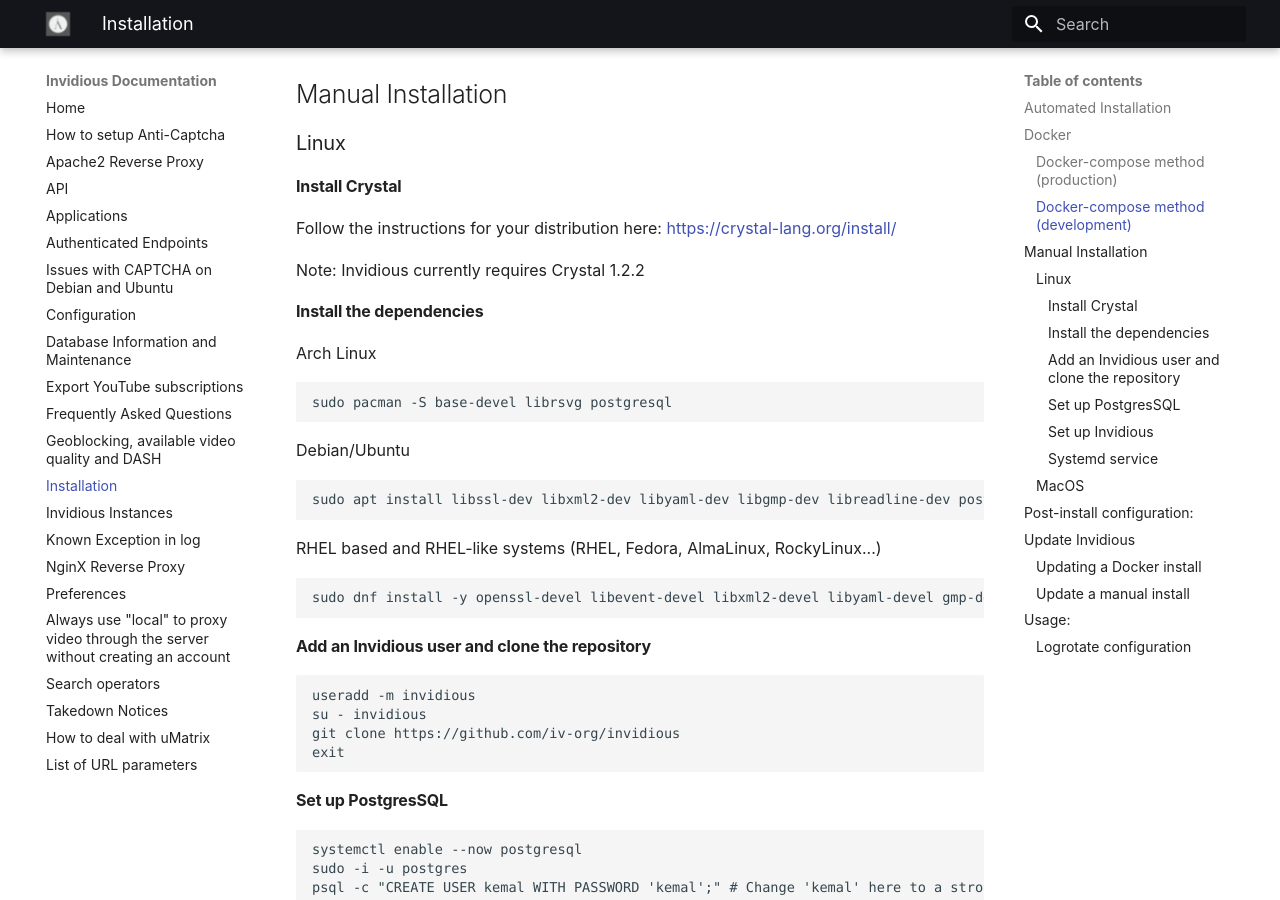
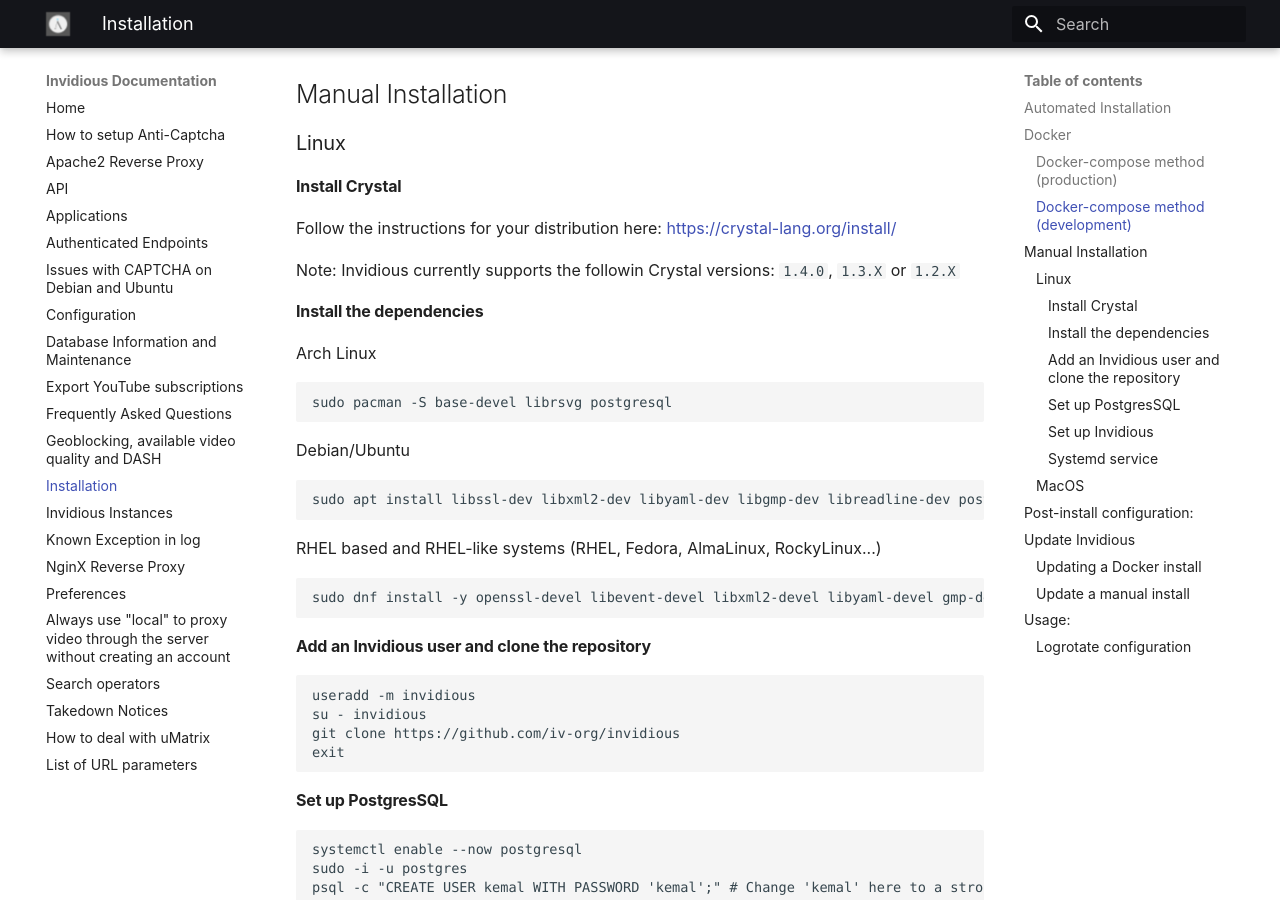
Before and after one commit to iv-org/documentation, an MkDocs documentation site: the page built from docs/installation.md, in a window 1280 px wide and 900 px high, scrolled down 2422 px. Built offline with MkDocs 1.6.1 and Material for MkDocs 9.7.7, drawn with Linux system fonts in a browser that asks for light colours.

Commit message:
Update notice about the required Crystal version (#228)
* Remove notice about crystal 1.2.2

* Update the message instead of removing it

Co-authored-by: TheFrenchGhosty <47571719+TheFrenchGhosty@users.noreply.github.com>

```diff
--- a/docs/installation.md
+++ b/docs/installation.md
@@ -108,7 +108,7 @@
 
 Follow the instructions for your distribution here: https://crystal-lang.org/install/
 
-Note: Invidious currently requires Crystal 1.2.2
+Note: Invidious currently supports the followin Crystal versions: `1.4.0`, `1.3.X` or `1.2.X`
 
 #### Install the dependencies
 
```
